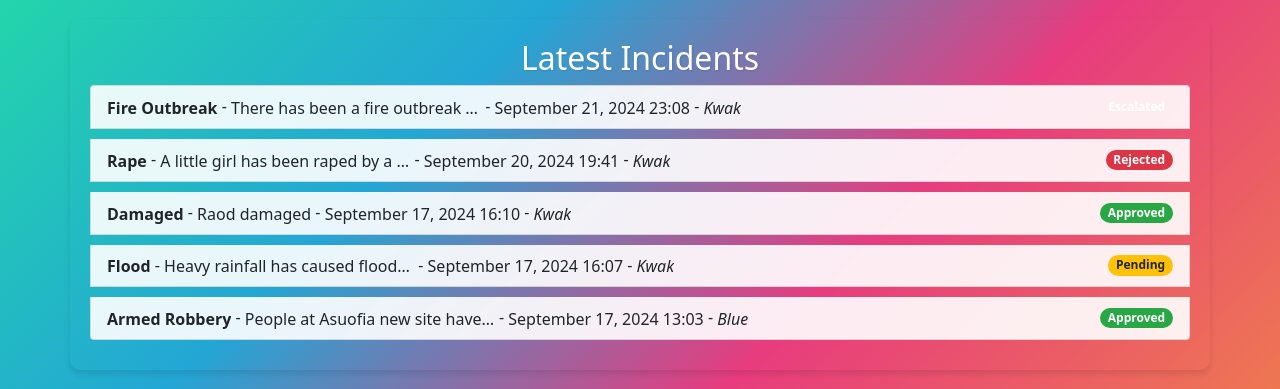
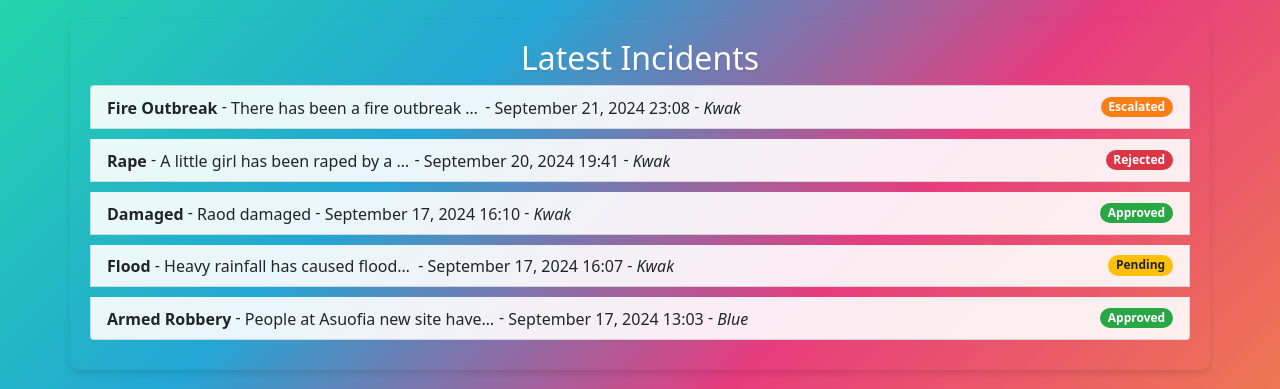
Before and after one commit to oRocket/COMMUNITY, a Django app: page / in a window 1280 px wide. Shown: the part 801-1190 px from the top of the page. Run offline with Django 5.2, Linux system fonts and the light colour scheme; data comes from the database, SQL or seed files in the repository; both versions use the stored data as it was after the commit.

Commit message:
Changed the color of status-escalated to orange

```diff
--- a/reports/templates/reports/home.html
+++ b/reports/templates/reports/home.html
@@ -150,6 +150,9 @@
         }
         .status-rejected {
           background-color: #dc3545;
+        }
+        .status-escalated {
+          background-color: #fd7e14;
         }
 
         {% comment %} WHY USE COMMUNITY WATCH {% endcomment %}
```
Also changed, not shown: db.sqlite3.
